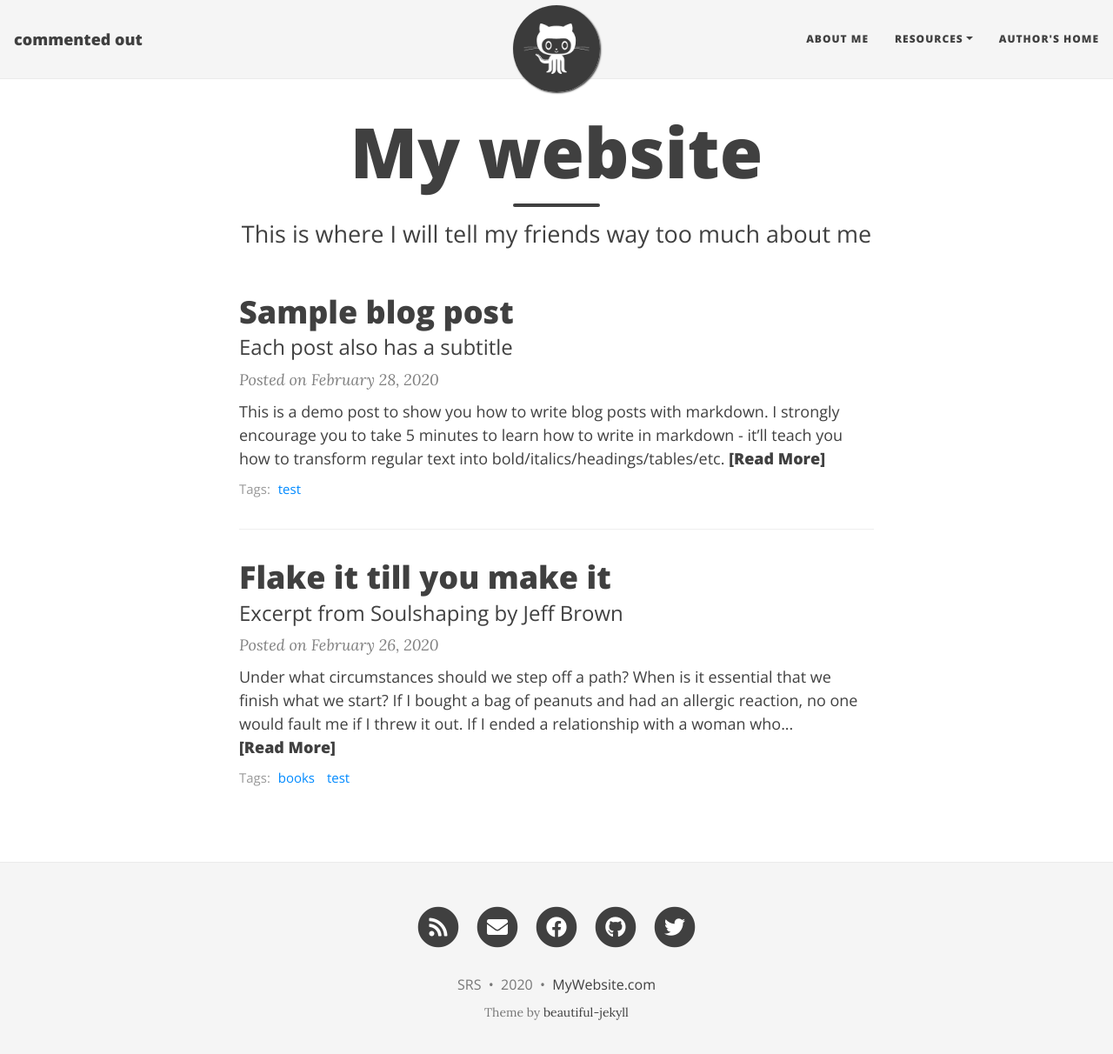
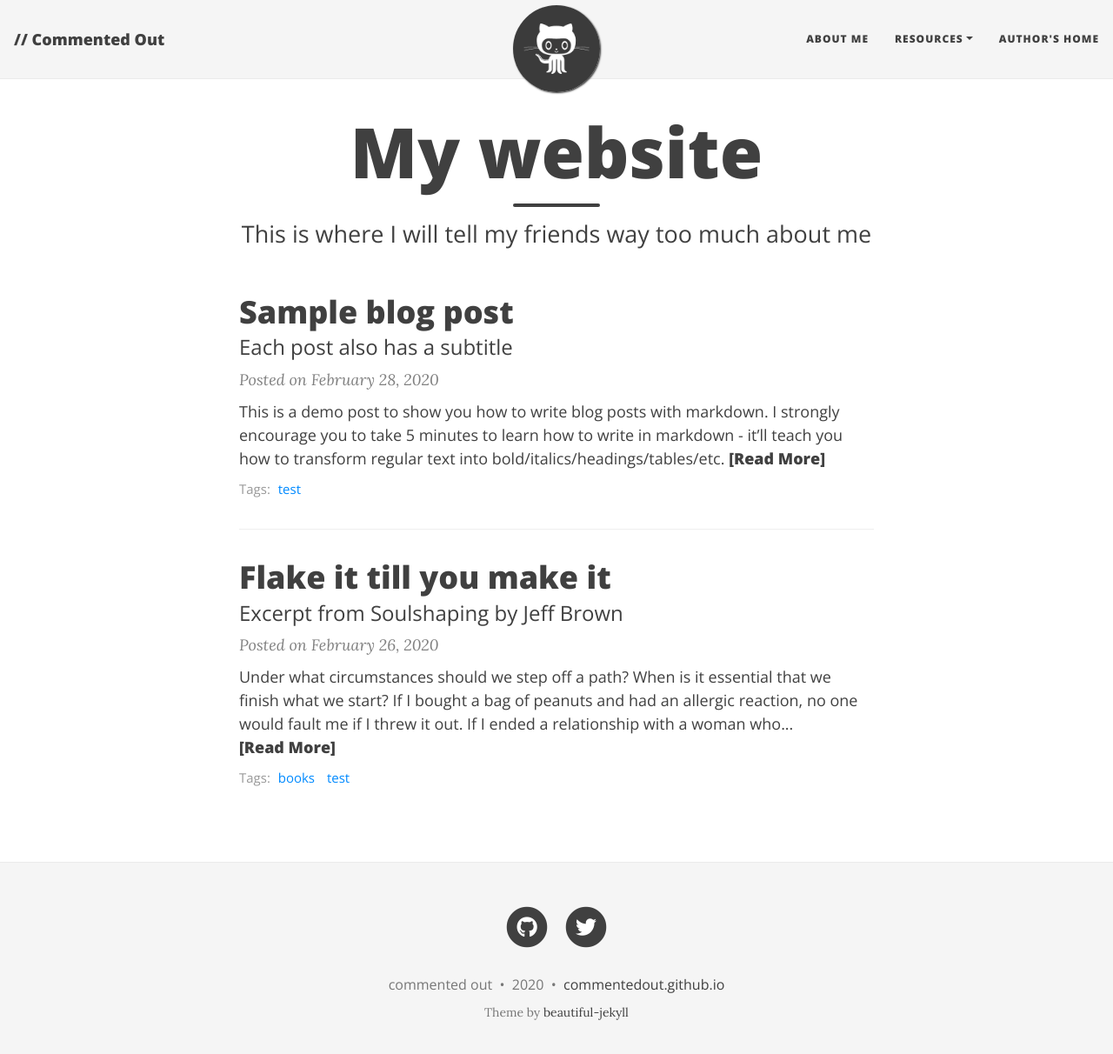
Before and after one commit to commentedout/commentedout.github.io, a Jekyll site: the page built from index.html, in a window 1280 px wide and 1225 px high. Shown: the top 1212 px of the window at 87% size. Built offline with Jekyll 4.4.1, drawn with Linux system fonts in a browser that asks for light colours; nearby versions of some CDN libraries; the list of posts is cut into pages by our own code.

Commit message:
updated social links

```diff
--- a/_config.yml
+++ b/_config.yml
@@ -1,13 +1,13 @@
 # --- Basic options --- #
 
 # Name of website
-title: commented out
+title: // Commented Out
 
 # Short description of your site
 description: Sharing what I have learnt with others
 
 # Your name to show in the footer
-author: SRS
+author: commented out
 
 # --- List of links in the navigation bar --- #
 
@@ -38,11 +38,11 @@ round-avatar: true
 # Uncomment the links you want to show and add your information to each one.
 # If you don't want to show a link to an RSS feed, set rss to "false".
 social-network-links:
-  email: "someone@example.com"
-  facebook: deanattali
-  github: daattali
-  twitter: daattali
-  rss: true
+# email: "someone@example.com"
+# facebook: deanattali
+  github: commentedout
+  twitter: cmmtout
+#  rss: true
 #  reddit: yourname
 #  linkedin: daattali
 #  xing: yourname
@@ -64,13 +64,13 @@ social-network-links:
 # Select which social network share links to show in posts
 share-links-active:
   twitter: true
-  facebook: true
-  linkedin: true
+  facebook: false
+  linkedin: false
   vk: false
 
 # How to display the link to your website in the footer
 # Remove this if you don't want a link in the footer
-url-pretty: "MyWebsite.com"
+url-pretty: "commentedout.github.io"
 
 # Create a "tags" index page and make tags on each post clickable
 link-tags: true
```
